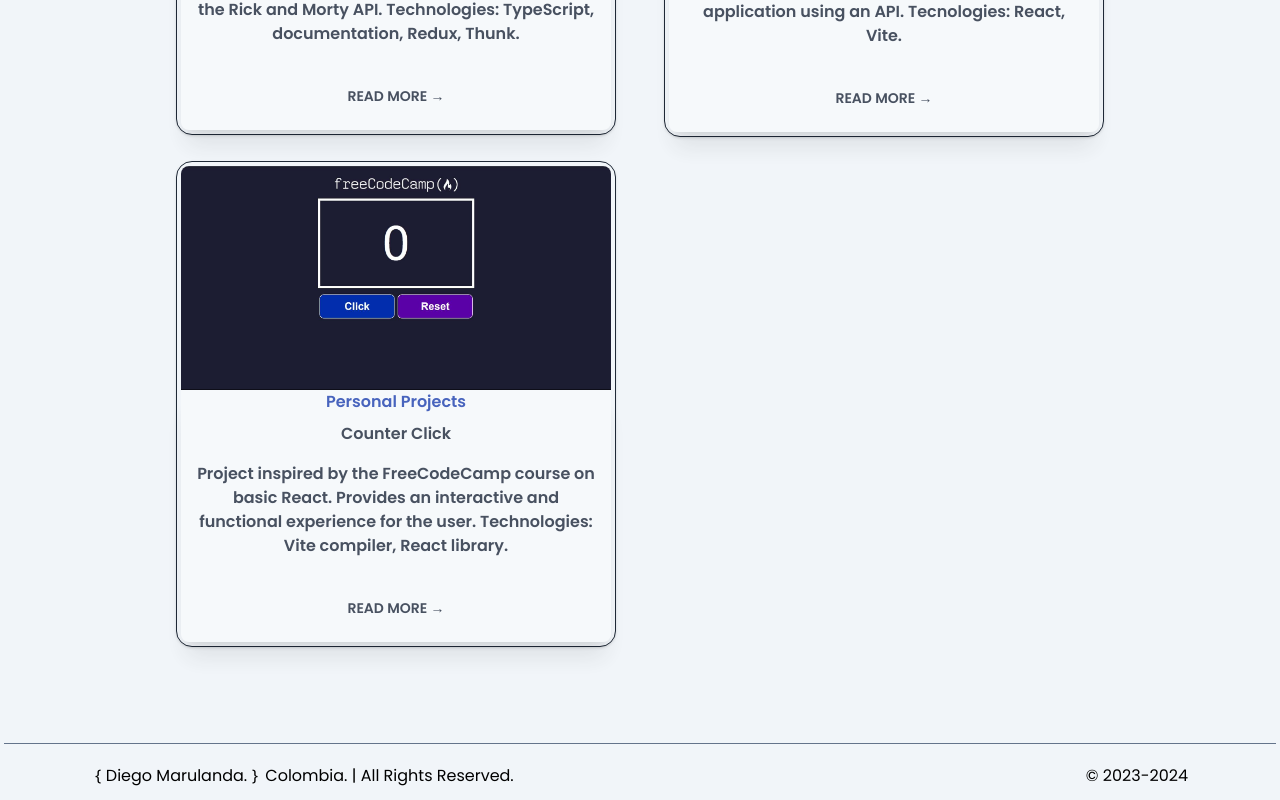
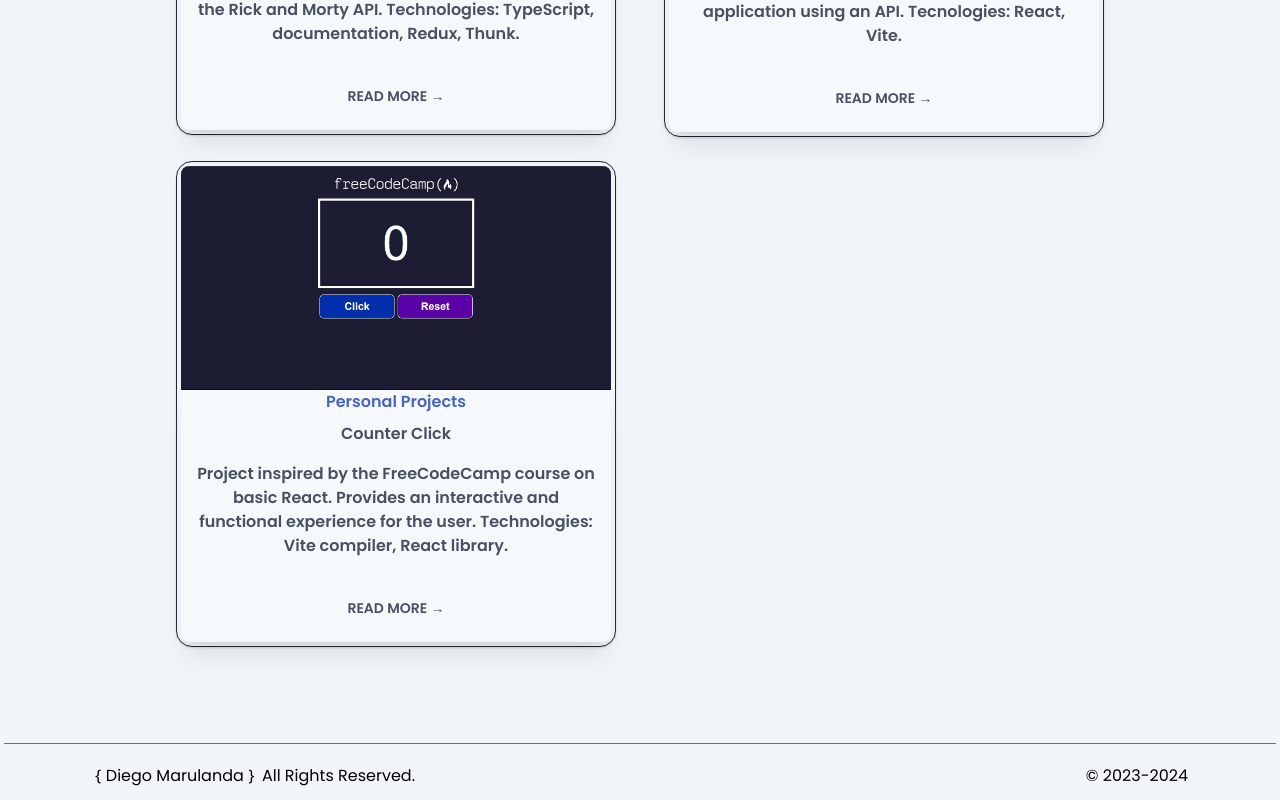
Before and after one commit to DiegoMarulandaB/Portfolio, a Next.js app: page / in a window 1280 px wide. Shown: the part 3602-4402 px from the top of the page. Built offline with nearby package versions, Linux system fonts and the light colour scheme.

Commit message:
refactor: :bug: delete info on footer

```diff
--- a/src/components/Footer/Footer.tsx
+++ b/src/components/Footer/Footer.tsx
@@ -5,7 +5,7 @@ const Footer = () => {
         <hr className="border-slate-500 dark:border-slate-100 mb-2" />
         <div className="mx-auto p-2 flex flex-col items-center justify-center text-center md:flex-row md:justify-between">
           <div className="flex flex-row space-x-2 mt-1 mb-1 mx-20">
-         ｛  Diego Marulanda. ｝  Colombia. |  All Rights Reserved.
+         ｛  Diego Marulanda ｝  All Rights Reserved.
           </div>
           <div className="flex flex-row space-x-2 mt-1 mb-1 mx-20">&copy; 2023-2024</div>
         </div>
```
